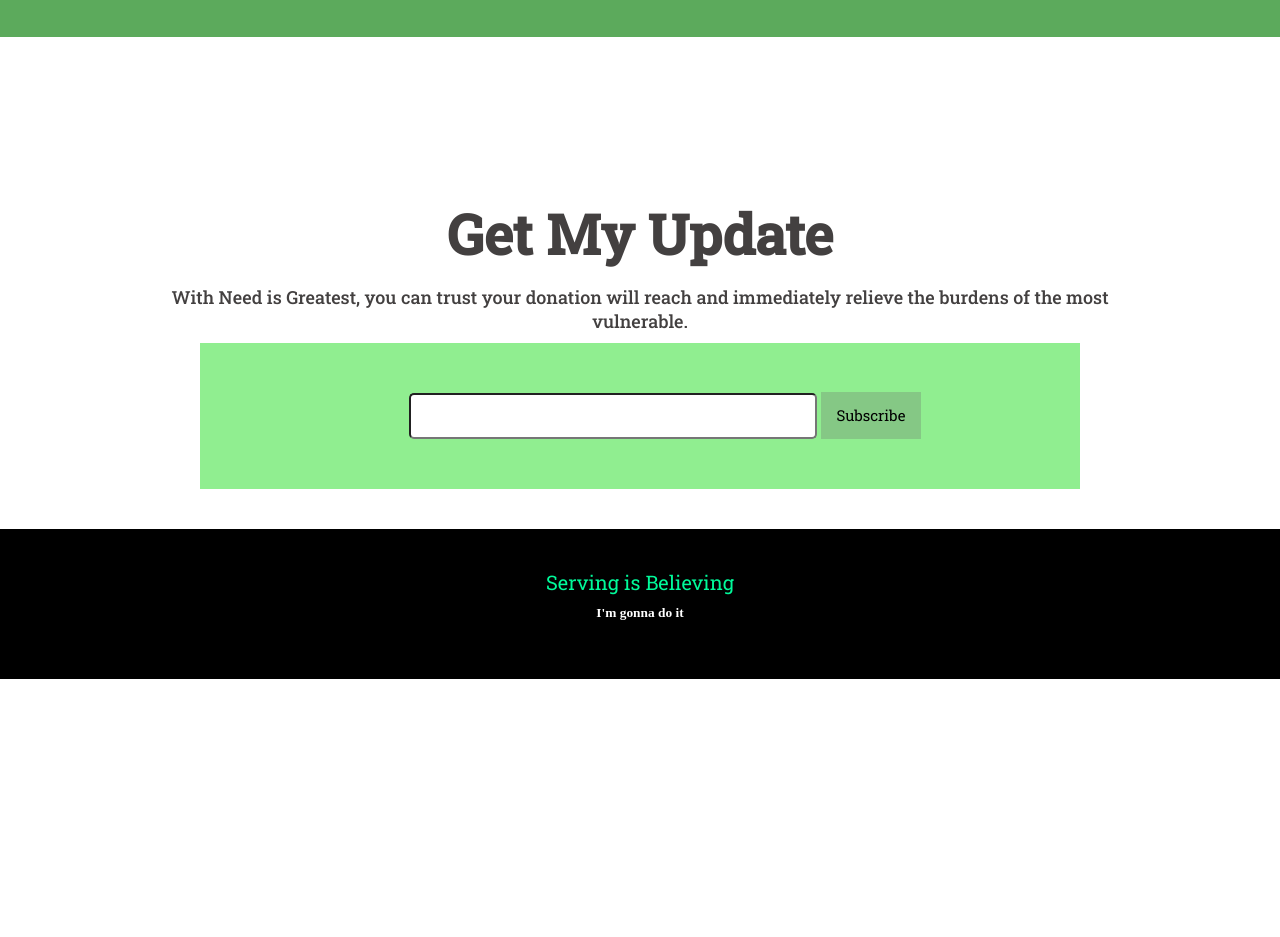
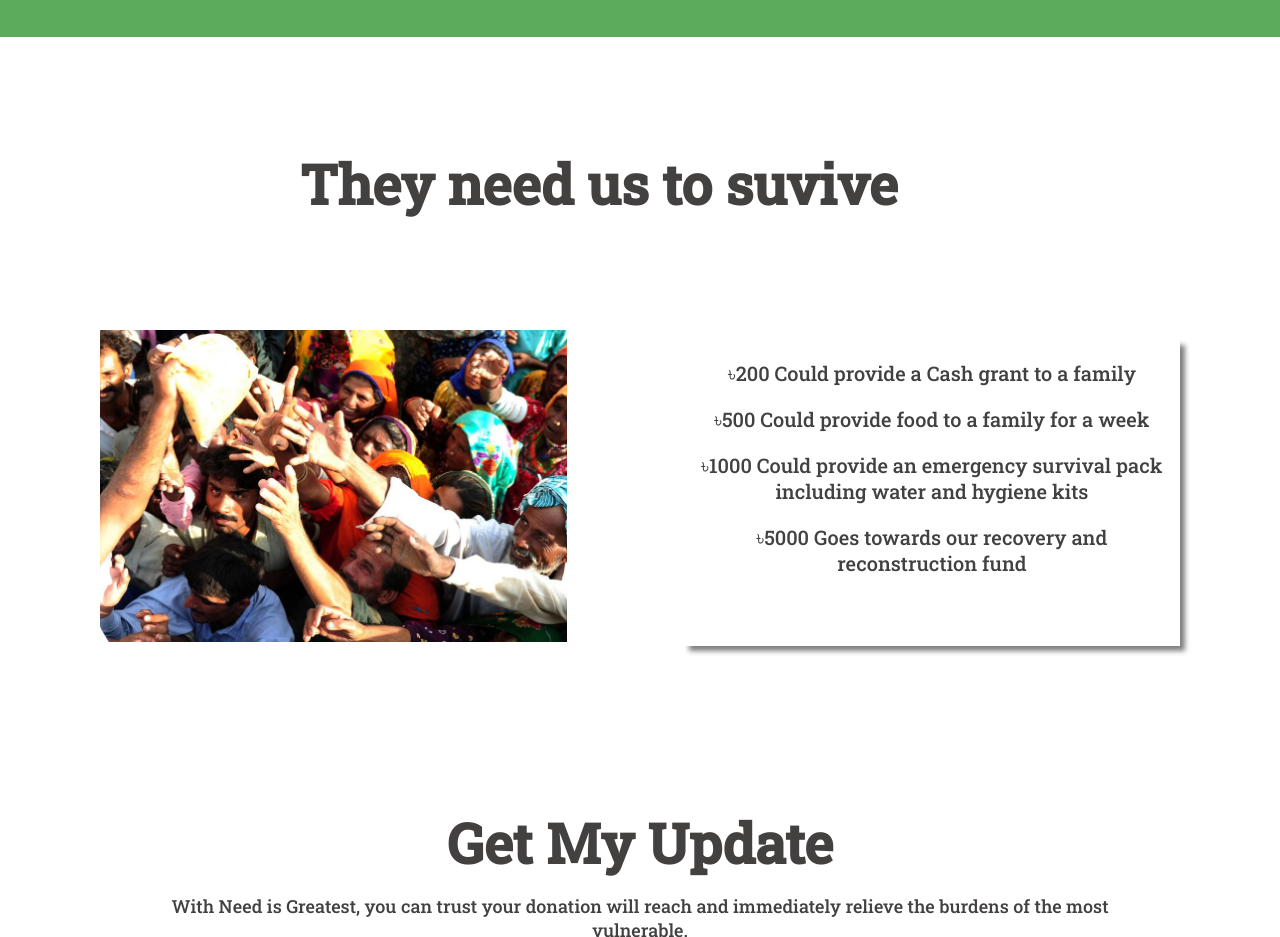
Before and after one commit to Rafeya-Shawon/Donating-Website, a plain HTML site: page index.html in a window 1280 px wide. Shown: the part 2780-3717 px from the top of the page. Before the commit the page ends 3459 px from the top, so only its background shows below. Drawn offline with Linux system fonts and the light colour scheme.

Commit message:
assignment finished

```diff
--- a/index.html
+++ b/index.html
@@ -112,6 +112,24 @@
             <button class="donateBtn" style="border: 3px solid rgb(4, 72, 4);">Explore 🡢</button>
         </div>
     </section>
+    <h1 class="title" style="margin-top: 100px; color: rgb(67, 64, 64);">They need us to suvive</h1>
+    <section class="bonus2">
+        <div>
+            <img src="images/donation0.jpg" alt="">
+        </div>
+        <div class="para">
+
+            <p class="titleParagraph">
+                <li>৳200 Could provide a Cash grant to a family</li>
+
+                <li>৳500 Could provide food to a family for a week</li>
+
+                <li>৳1000 Could provide an emergency survival pack including water and hygiene kits</li>
+
+                <li>৳5000 Goes towards our recovery and reconstruction fund</li>
+            </p>
+        </div>
+    </section>
     <section>
         <div class="plan">
             <h1 class="title">Get My Update</h1>
@@ -135,6 +153,7 @@
 
 
 
+
 </body>
 
 </html>
--- a/style.css
+++ b/style.css
@@ -135,6 +135,36 @@
     margin: 10px 100px;
 }
 
+.bonus2 {
+    display: flex;
+    justify-content: space-evenly;
+    margin: 100px;
+
+}
+
+.bonus2 img {
+    width: 80%;
+}
+
+.para {
+    font-size: 20px;
+    color: rgb(67, 64, 64);
+    margin-top: 10px;
+    text-align: center;
+    box-shadow: 5px 5px 5px gray;
+}
+
+.para li {
+    list-style: none;
+    font-weight: 500;
+    padding: 10px;
+}
+
+.para:hover {
+    margin-top: -10px;
+    transition: .8ms;
+    background-color: rgb(92, 170, 92);
+}
 
 #Email {
     height: 40px;
```
